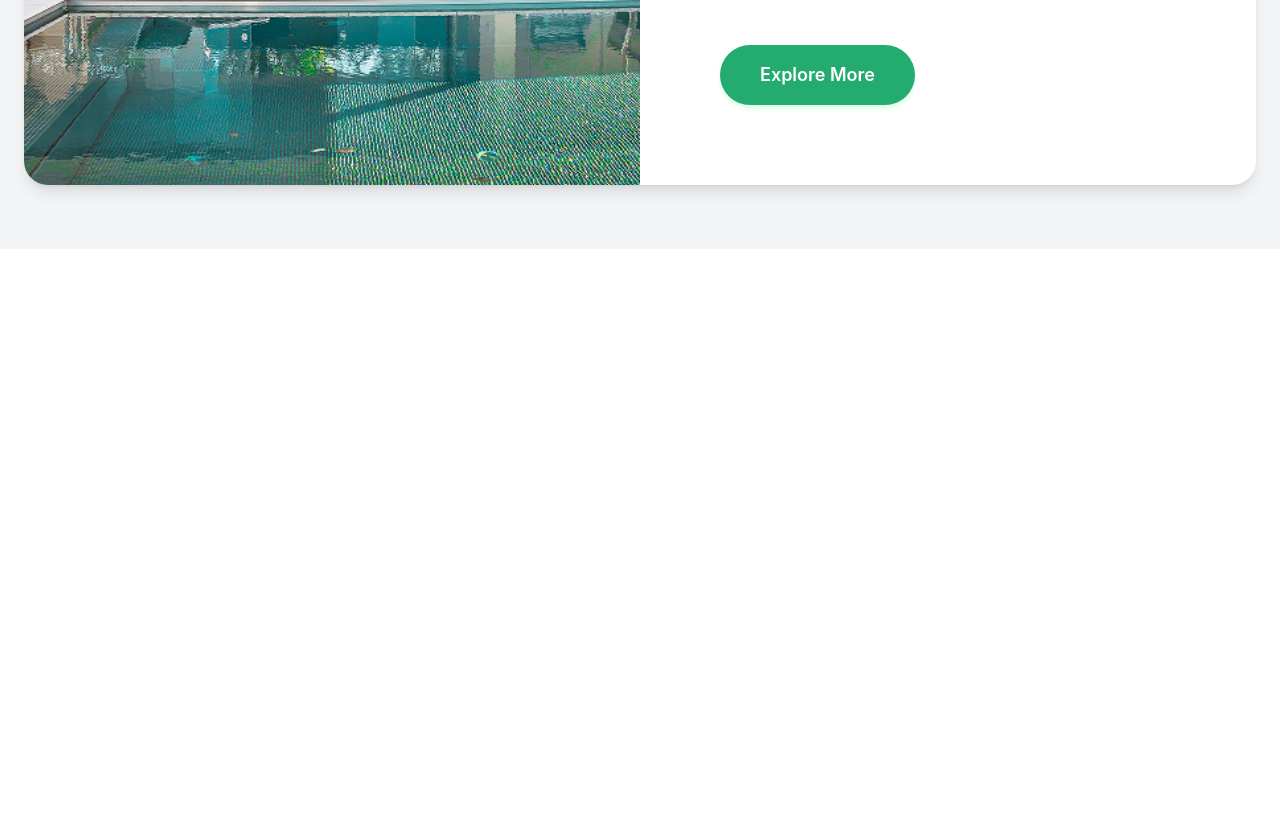
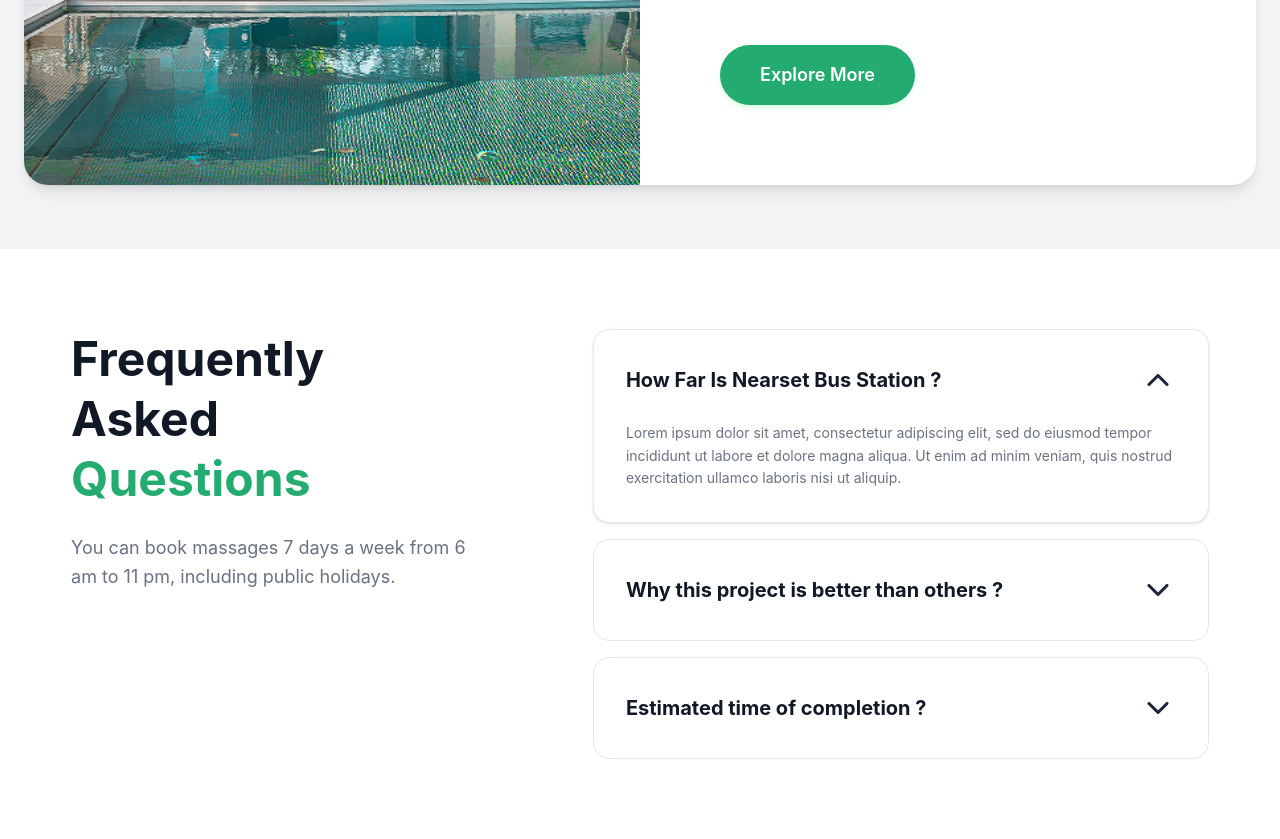
Before and after one commit to dilovar6666/practic, a website: page src/righthtml.html in a window 1280 px wide. Shown: the part 2187-3026 px from the top of the page. Before the commit the page ends 2436 px from the top, so only its background shows below. Drawn offline with nearby package versions, Linux system fonts and the light colour scheme; files that its build step writes are made by us from their sources; files whose address does not match are found by name.

Commit message:
add section3

```diff
--- a/src/righthtml.html
+++ b/src/righthtml.html
@@ -201,8 +201,7 @@
    <section class="bg-gray-100 py-16 px-6 font-sans max-w-[1300px] mx-auto ">
       <div class="max-w-[1400px] mx-auto bg-white rounded-3xl shadow-lg flex items-stretch overflow-hidden">
          <div class="w-1/2 shrink-0">
-            <img src="../forimg/image (17).png" alt=""
-               class="w-full h-full object-cover object-center">
+            <img src="../forimg/image (17).png" alt="" class="w-full h-full object-cover object-center">
          </div>
          <div class="flex flex-col justify-center p-20 space-y-8">
             <h2 class="text-[#121926] text-6xl font-bold leading-tight">
@@ -224,9 +223,56 @@
             </div>
          </div>
       </div>
+   </section>
 
 
-
+   <section class="bg-white py-20 px-6 font-sans">
+      <div class="max-w-7xl mx-auto flex flex-col lg:flex-row gap-16 justify-evenly">
+         <div class="w-full lg:w-1/3 space-y-6">
+            <h2 class="text-[#121926] text-5xl font-bold leading-tight">
+               Frequently Asked <br>
+               <span class="text-[#24AB70]">Questions</span>
+            </h2>
+            <p class="text-gray-500 text-lg leading-relaxed">
+               You can book massages 7 days a week from 6 am to 11 pm, including public holidays.
+            </p>
+         </div>
+         <div class="w-full lg:w-2/4 space-y-4">
+            <div class="border border-gray-200 rounded-2xl p-8 shadow-sm bg-white">
+               <div class="flex justify-between items-center">
+                  <h3 class="text-[#121926] text-xl font-bold">How Far Is Nearset Bus Station ?</h3>
+                  <span">
+                     <img src="../forimg/chevron-down.png" alt="">
+                  </span>
+               </div>
+               <div class="mt-6">
+                  <p class="text-gray-500 leading-relaxed text-sm">
+                     Lorem ipsum dolor sit amet, consectetur adipiscing elit, sed do eiusmod tempor incididunt ut
+                     labore et dolore magna aliqua. Ut enim ad minim veniam, quis nostrud exercitation ullamco
+                     laboris nisi ut aliquip.
+                  </p>
+               </div>
+            </div>
+            <div class="border border-gray-200 rounded-2xl p-8 ">
+               <div class="flex justify-between items-center gap-4">
+                  <h3 class="text-[#121926] text-xl font-bold flex-grow">Why this project is better than others ?
+                  </h3>
+                  <span class="text-gray-400 text-3xl font-light leading-none">
+                     <img src="../forimg/Group 10872.png" alt="">
+                  </span>
+               </div>
+            </div>
+            <div class="border border-gray-200 rounded-2xl p-8">
+               <div class="flex justify-between items-center gap-4">
+                  <h3 class="text-[#121926] text-xl font-bold flex-grow">Estimated time of completion ?</h3>
+                  <span class="text-gray-400 text-3xl font-light leading-none">
+                     <img src="../forimg/Group 10872.png" alt="">
+                  </span>
+               </div>
+            </div>
+         </div>
+      </div>
+   </section>
 </body>
 
 </html>
```
Also changed, not shown: forimg/Group 10872.png (added), forimg/chevron-down.png (added).
